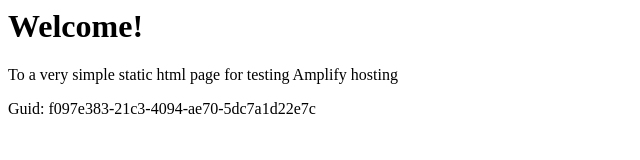
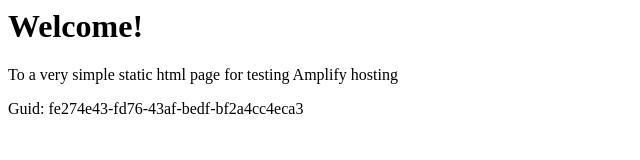
Before and after one commit to aws-aemilia-pdx/Github-PR-Commit-Integration-Test-DoNotTouch-GitHubWebhookPushCanaryTest-v1-gamma-us-west-2, a website: page src/index.html in a window 1280 px wide. Shown: the full height of the page, 0-640 px from the left. Drawn offline with Linux system fonts and the light colour scheme.

Commit message:
commit from integ tests

```diff
--- a/src/index.html
+++ b/src/index.html
@@ -12,6 +12,6 @@
 <body>
     <h1>Welcome!</h1>
     <p>To a very simple static html page for testing Amplify hosting</p>
-    <p>Guid: f097e383-21c3-4094-ae70-5dc7a1d22e7c</p></body>
+    <p>Guid: fe274e43-fd76-43af-bedf-bf2a4cc4eca3</p></body>
 
 </html>
```
